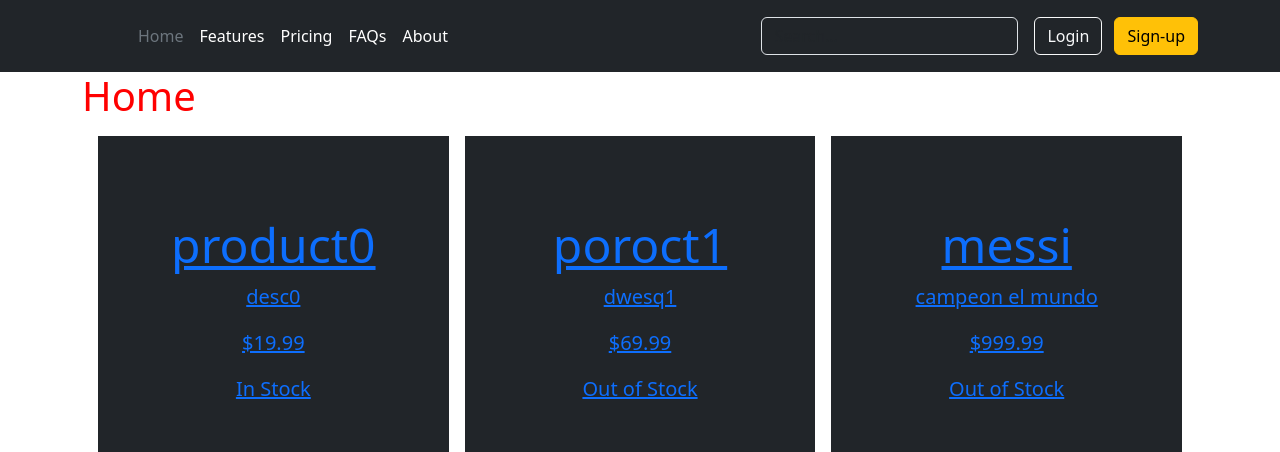
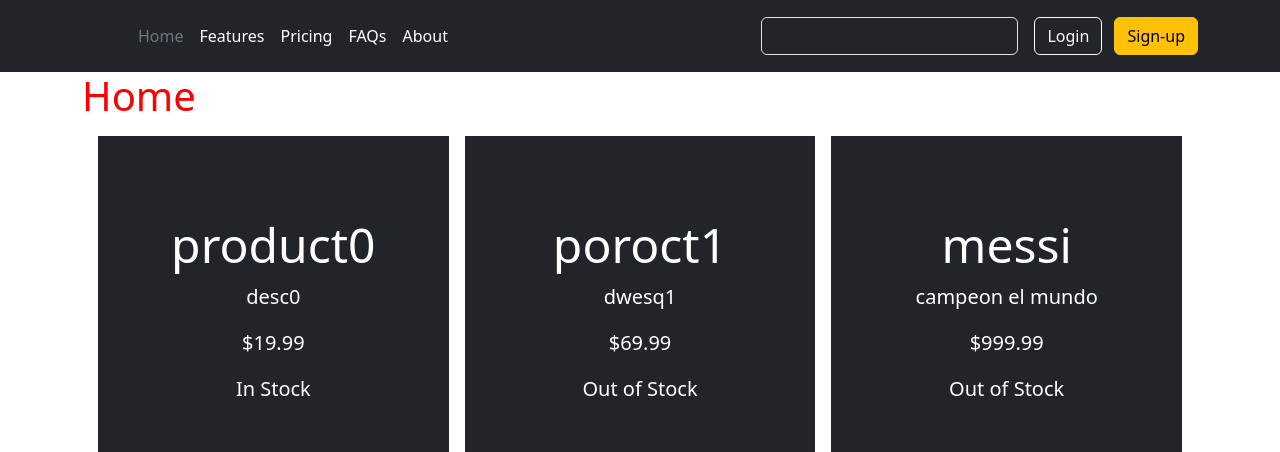
Before and after one commit to abuudarda/django-ecommerce, a Django app: page / in a window 1280 px wide. Shown: the top 452 px of the page. Run offline with Django 5.2, Linux system fonts and the light colour scheme; data comes from the database, SQL or seed files in the repository; grey boxes are pictures that could not be loaded.

Commit message:
stylesheet

```diff
--- a/static/css/style.css
+++ b/static/css/style.css
@@ -1,4 +1,7 @@
-
 h1{
     color: red;
 }
+a {
+    color: inherit;      /* Inherit the color from the parent element */
+    text-decoration: none; /* Remove underline */
+}
```
